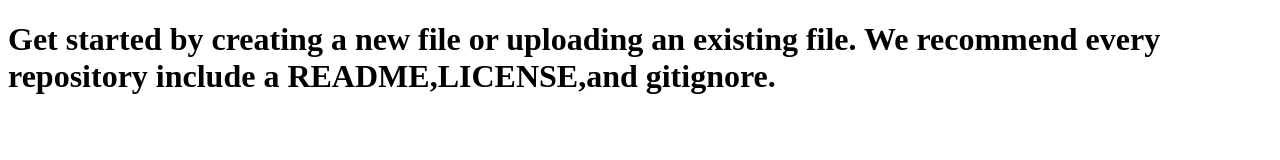
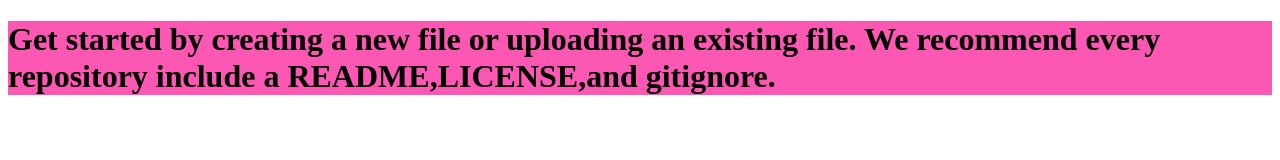
Before and after one commit to sreenivasan-frudev/testingReposit2, a plain HTML site: page angularProjects/index.html in a window 1280 px wide. Drawn offline with nearby package versions, Linux system fonts and the light colour scheme; files that its build step writes are made by us from their sources.

Commit message:
second commit

```diff
--- a/angularProjects/index.html
+++ b/angularProjects/index.html
@@ -5,6 +5,7 @@
     <meta http-equiv="X-UA-Compatible" content="IE=edge">
     <meta name="viewport" content="width=device-width, initial-scale=1.0">
     <title>Document</title>
+    <link rel="stylesheet" href="style.css">
 </head>
 <body>
     <h1>Get started by creating a new file or uploading an existing file. We recommend every repository include a README,LICENSE,and gitignore.</h1>
--- a/angularProjects/index.scss
+++ b/angularProjects/index.scss
@@ -1,4 +1,4 @@
 h1{
     color:black;
-    background-color: aqua;
+    background-color: rgb(252, 87, 178);
 }
```
Also changed, not shown: angularProjects/index.css, 1 other file.
